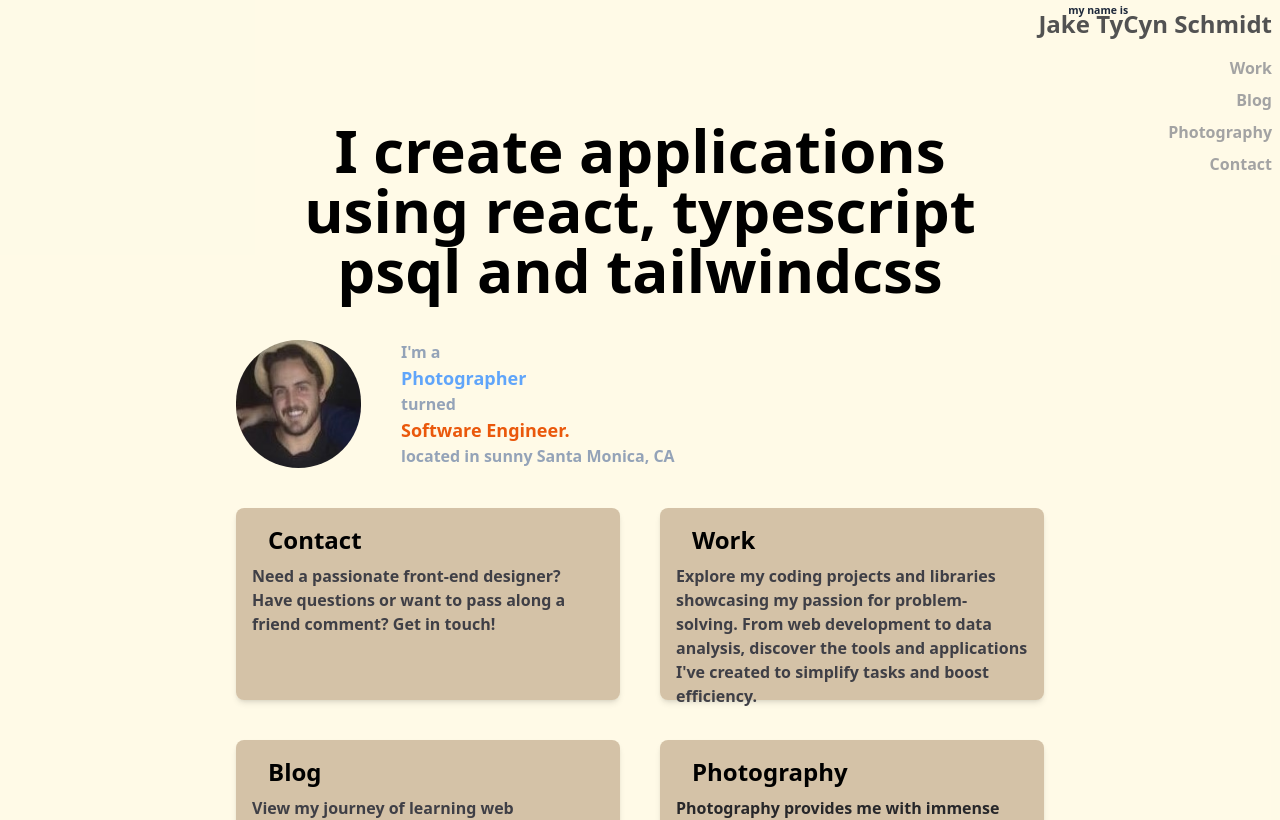
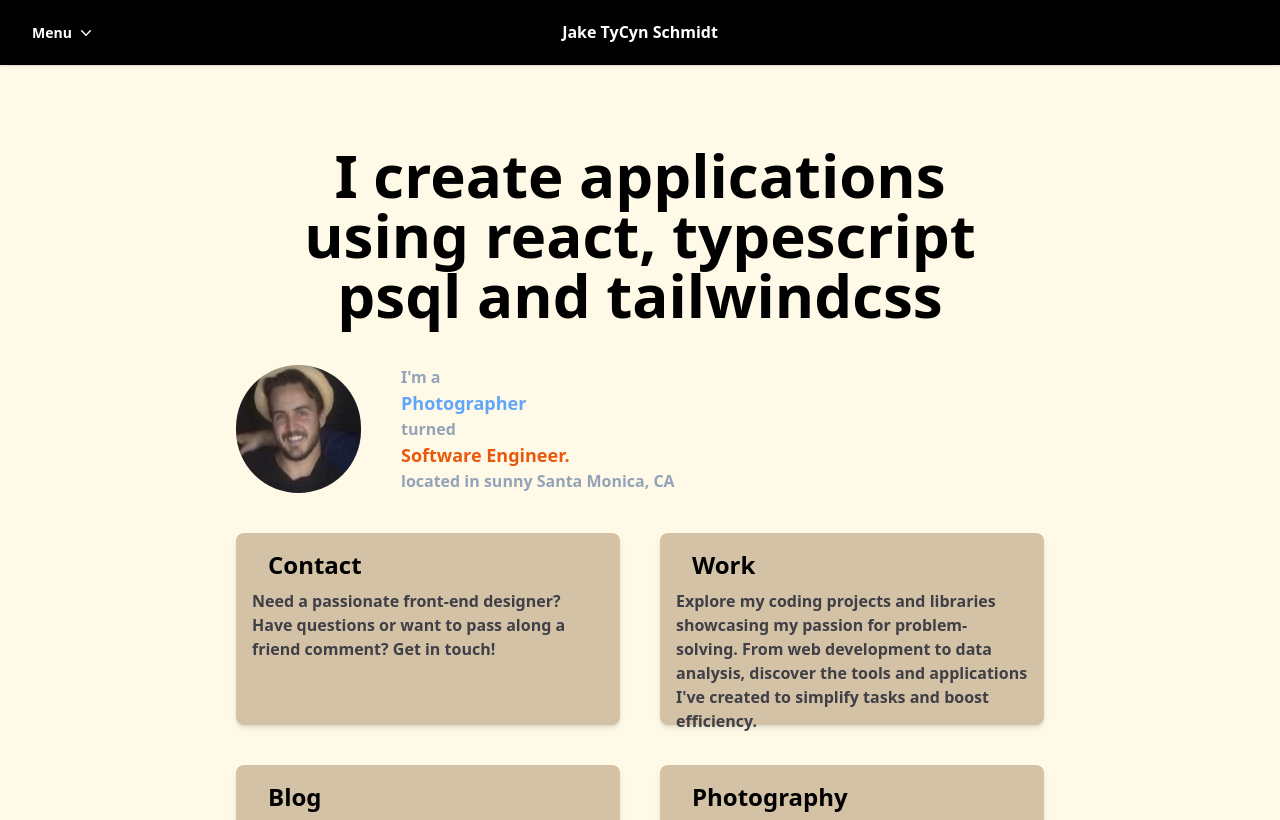
Before and after one commit to jaketycyn/jake-tycyn-schmidt-blog, a Next.js app: page / in a window 1280 px wide. Shown: the top 820 px of the page. Built offline with nearby package versions, Linux system fonts and the light colour scheme.

Commit message:
basic new template

```diff
--- a/app/components/navbar/navbar.tsx
+++ b/app/components/navbar/navbar.tsx
@@ -1,26 +1,153 @@
-import Image from "next/image";
+import { Fragment } from "react";
+import { Popover, Transition } from "@headlessui/react";
+import {
+  ArrowDownOnSquareStackIcon,
+  ChevronDownIcon,
+  EnvelopeOpenIcon,
+  PlayCircleIcon,
+  RectangleGroupIcon,
+} from "@heroicons/react/20/solid";
+import {
+  BookOpenIcon,
+  BriefcaseIcon,
+  CameraIcon,
+  EnvelopeIcon,
+} from "@heroicons/react/24/outline";
 import Link from "next/link";
 
-export default function DesktopNavBar() {
+const menuOptions = [
+  {
+    name: "Work",
+    description:
+      "Explore my coding projects showcasing my passion for problem-solving.",
+    href: "/work",
+    icon: BriefcaseIcon,
+  },
+  {
+    name: "Blog",
+    description: "Speak directly to your customers with our engagement tool",
+    href: "/blog",
+    icon: BookOpenIcon,
+  },
+
+  {
+    name: "Contact",
+    description:
+      "Need a passionate front-end designer? Have questions or want to pass along a friend comment? Get in touch!",
+    href: "/contact",
+    icon: EnvelopeIcon,
+  },
+  {
+    name: "Photography",
+    description:
+      "Photography provides me with immense mental, physical and spiritual satisfaction. Check out some of my work",
+    href: "/photography",
+    icon: CameraIcon,
+  },
+];
+const callsToAction = [
+  { name: "Email me", href: "#", icon: EnvelopeOpenIcon },
+  { name: "Download Resume", href: "#", icon: ArrowDownOnSquareStackIcon },
+  {
+    name: "LinkedIn",
+    href: "http://www.linkedin.com/in/jake-tycyn-schmidt-198334133/",
+    icon: RectangleGroupIcon,
+  },
+];
+
+export default function NavBar() {
   return (
-    <>
-      <div className="flex items-center w-full h-12 pl-2 pr-2 min-w-fit bg-surface-primary">
-        <div className="flex items-center space-x-2 min-w-fit">
-          <div className="flex min-w-[130px] space-x-1">
-            <Link href={"/"}>
-              <Image
-                height={48}
-                width={130}
-                src={"/logo_white_name.png"}
-                alt={"PoeStack"}
-              />
+    <Popover className="relative z-50 shadow isolate">
+      <div className="w-full py-5 bg-black">
+        <div className="px-6 mx-auto max-w-7xl lg:px-8">
+          {/* Navbar Divisions */}
+          <div className="grid w-full grid-cols-3">
+            {/* Col 1 */}
+            <div>
+              <Popover.Button className="inline-flex items-center text-sm font-semibold leading-6 text-center text-white transition duration-500 gap-x-1 hover:text-yellow-400 hover:scale-110 ">
+                Menu
+                <ChevronDownIcon className="w-5 h-5" aria-hidden="true" />
+              </Popover.Button>
+            </div>
+            {/* Col 2 */}
+            <Link
+              href="/"
+              className="text-center text-white transition duration-500 hover:text-yellow-400 hover:scale-110"
+            >
+              Jake TyCyn Schmidt
             </Link>
+            {/* Col 3 */}
+            {/* Needs to be linked in, github and direct contact maybe social media icons */}
+            {/* <div className="w-full space-x-4 bg-pink-300 ">
+              <ul className="flex flex-row items-end justify-end bg-green-400">
+                <li>LinkedIn</li>
+                <li>Github</li>
+                <li>Email</li>
+              </ul>
+            </div> */}
           </div>
-          <Link className="font-semibold hover:text-content-accent" href={`/`}>
-            <h3>Home</h3>
-          </Link>
         </div>
       </div>
-    </>
+
+      <Transition
+        as={Fragment}
+        enter="transition ease-out duration-200"
+        enterFrom="opacity-0 -translate-y-1"
+        enterTo="opacity-100 translate-y-0"
+        leave="transition ease-in duration-150"
+        leaveFrom="opacity-100 translate-y-0"
+        leaveTo="opacity-0 -translate-y-1"
+      >
+        <Popover.Panel className="absolute inset-x-0 top-0 pt-16 shadow-lg bg-neutral-900 -z-10 ring-1 ring-gray-900/5">
+          <div className="grid grid-cols-1 gap-2 px-6 py-6 mx-auto max-w-7xl sm:grid-cols-2 sm:gap-x-6 sm:gap-y-0 sm:py-10 lg:grid-cols-4 lg:gap-4 lg:px-8 xl:gap-8">
+            {menuOptions.map((item) => (
+              <div
+                key={item.name}
+                className="relative flex gap-6 p-3 -mx-3 text-sm leading-6 transition duration-500 rounded-lg group hover:bg-gray-200 sm:flex-col sm:p-6"
+              >
+                <div className="flex items-center justify-center flex-none bg-gray-100 rounded-lg h-11 w-11 group-hover:bg-neutral-700 ">
+                  <item.icon
+                    className="w-6 h-6 text-gray-600 group-hover:text-white"
+                    aria-hidden="true"
+                  />
+                </div>
+                <div>
+                  <a
+                    href={item.href}
+                    className="font-semibold text-white hover:text-black"
+                  >
+                    {item.name}
+                    <span className="absolute inset-0" />
+                  </a>
+                  <p className="mt-1 text-gray-300 group-hover:text-gray-700">
+                    {item.description}
+                  </p>
+                </div>
+              </div>
+            ))}
+          </div>
+          <div className="bg-black">
+            <div className="mx-auto max-w-7xl sm:px-6 lg:px-8">
+              <div className="grid grid-cols-1 divide-y divide-gray-900/5 sm:grid-cols-3 sm:divide-x sm:divide-y-0 sm:border-x sm:border-gray-900/5">
+                {callsToAction.map((item) => (
+                  <a
+                    key={item.name}
+                    href={item.href}
+                    target="_blank"
+                    className="flex items-center gap-x-2.5 p-3 px-6 text-sm font-semibold leading-6 text-white hover:text-black hover:bg-gray-100 sm:justify-center sm:px-0 transition duration-300"
+                  >
+                    <item.icon
+                      className="flex-none w-5 h-5 text-gray-400 group-hover:text-black"
+                      aria-hidden="true"
+                    />
+                    {item.name}
+                  </a>
+                ))}
+              </div>
+            </div>
+          </div>
+        </Popover.Panel>
+      </Transition>
+    </Popover>
   );
 }
--- a/app/layout.tsx
+++ b/app/layout.tsx
@@ -1,5 +1,8 @@
+"use client"; // this is a client component
+
 import Link from "next/link";
 import "../styles/globals.css";
+import Navbar from "./components/navbar/navbar";
 
 export const metadata = {
   title: "Jake TyCyn Schmidt Blog",
@@ -13,38 +16,9 @@ export default function RootLayout({
 }) {
   const header = (
     <header>
-      <div className="flex flex-row justify-end ">
-        <div className="font-semibold text-slate-800">
-          <Link href="/">
-            <p className="-mb-3 text-sm font-semibold text-left scale-75">
-              my name is
-            </p>
-            <h1 className="flex h-full my-auto mr-2 text-2xl text-right transition ease-in-out delay-75 text-neutral-600 hover:underline hover:text-orange-400 decoration-black decoration-2">
-              Jake TyCyn Schmidt
-            </h1>
-          </Link>
-          <nav className="absolute right-0 flex flex-col mt-2 mr-2 space-y-2 text-neutral-400">
-            <Link href={"/work"}>
-              <p className="text-right transition ease-in-out delay-75 hover:underline hover:text-orange-400 decoration-black decoration-2">
-                Work
-              </p>
-            </Link>
-            <Link href={"/blog"}>
-              <p className="text-right transition ease-in-out delay-75 hover:underline hover:text-orange-400 decoration-black decoration-2">
-                Blog
-              </p>
-            </Link>
-            <Link href={"/photography"}>
-              <p className="text-right transition ease-in-out delay-75 hover:underline hover:text-blue-400 decoration-black decoration-2">
-                Photography
-              </p>
-            </Link>
-            <Link href={"/contact"}>
-              <p className="text-right transition ease-in-out delay-75 hover:underline hover:text-orange-400 decoration-black decoration-2">
-                Contact
-              </p>
-            </Link>
-          </nav>
+      <div className="flex flex-row justify-center ">
+        <div className="w-full font-semibold text-slate-800">
+          <Navbar />
         </div>
       </div>
     </header>
--- a/package.json
+++ b/package.json
@@ -9,6 +9,8 @@
     "lint": "next lint"
   },
   "dependencies": {
+    "@headlessui/react": "^1.7.14",
+    "@heroicons/react": "^2.0.17",
     "@types/node": "18.15.3",
     "@types/react": "18.0.28",
     "@types/react-dom": "18.0.11",
```
Also changed, not shown: 1 other file (tests, documents, lock files or other folders).
